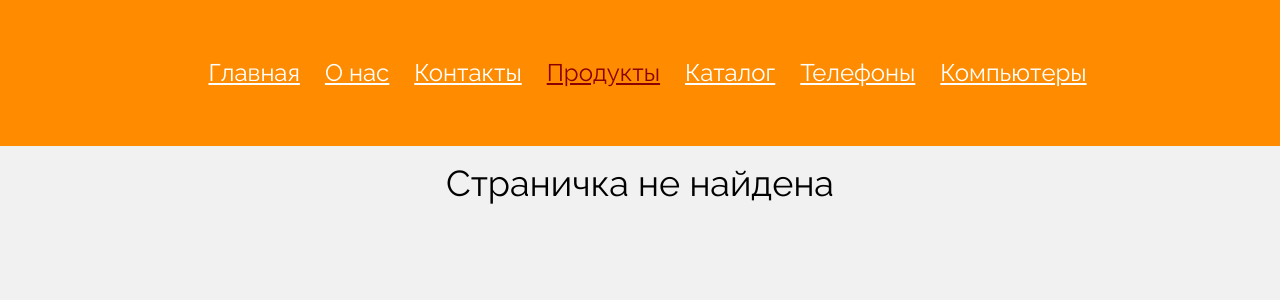
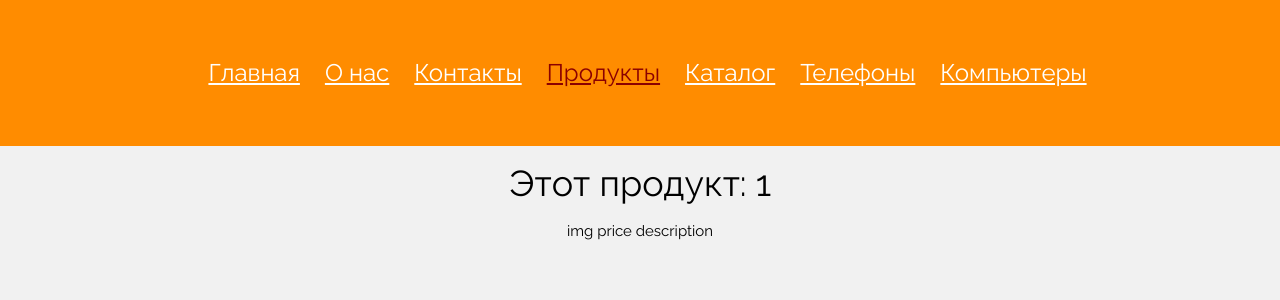
Before and after one commit to Azat010889/my-blog, a React (Create React App) app: page /products/1 in a window 1280 px wide. Shown: the top 300 px of the page. Built offline with nearby package versions, Linux system fonts and the light colour scheme.

Commit message:
init: add useParams

```diff
--- a/src/App.js
+++ b/src/App.js
@@ -25,12 +25,13 @@ function App() {
             <Route path="/" element={<Main pageName="Главная страничка"/>}/>
             <Route path="/about" element={<About text="Здесь должна быть информация о нас"/>}/>
             <Route path="/contacts" element={<Contacts text="Здесь должны отоброжаться контакты"/>}/>
-            <Route path="/products" element={<Product text="Здесь наши продукты"/>}/>
+            <Route path="/products/:name" element={<Product text="Этот продукт"/>}/>
 
             <Route path="/catalog" element={<Catalog/>}>
                 <Route path="iphone" element={<Iphone/>}/>
                 <Route path="macBook" element={<MacBook/>}/>
             </Route>
+
 
             <Route path="*" element={<NotFound/>}/>
         </Routes>
--- a/src/components/Header/Header.js
+++ b/src/components/Header/Header.js
@@ -16,7 +16,6 @@ const Header = () => {
                 <li><NavLink className={setActive} to="/catalog">Каталог</NavLink></li>
                 <li><NavLink className={setActive} to="/catalog/iphone">Телефоны</NavLink></li>
                 <li><NavLink className={setActive} to="/catalog/macBook">Компьютеры</NavLink></li>
-
             </ul>
         </div>
     );
--- a/src/pages/Catalog/Catalog.js
+++ b/src/pages/Catalog/Catalog.js
@@ -1,5 +1,5 @@
 import React from 'react';
-import {Outlet} from "react-router-dom";
+import {Link, Outlet} from "react-router-dom";
 
 const title = {
     textAlign: "center"
@@ -9,6 +9,12 @@ const Catalog = () => {
     return (
         <div>
             <h1 style={title}>Каталог</h1>
+            <ul>
+                <li><Link to="/products/iphone-13-pro">iphone-13-pro</Link></li>
+                <li><Link to="/products/iphone-13-pro-max">iphone-13-pro-max</Link></li>
+                <li><Link to="/products/iphone-13">iphone-13</Link></li>
+                <li><Link to="/products/iphone-12">iphone-12</Link></li>
+            </ul>
             <Outlet/>
         </div>
     );
--- a/src/pages/Iphone/Iphone.js
+++ b/src/pages/Iphone/Iphone.js
@@ -1,4 +1,5 @@
 import React from 'react';
+import {useParams} from 'react-router-dom';
 
 const title = {
     textAlign: "center"
--- a/src/pages/product/Product.js
+++ b/src/pages/product/Product.js
@@ -1,10 +1,16 @@
 import React from 'react';
 import styles from "./Product.module.css";
+import {useParams} from 'react-router-dom';
+
 
 const Product = (product) => {
+   const params = useParams()
     return (
         <div className={styles.products}>
-            <h1>{product.text}</h1>
+            <h1>{product.text}: {params.name}</h1>
+            img
+            price
+            description
         </div>
     );
 };
```
